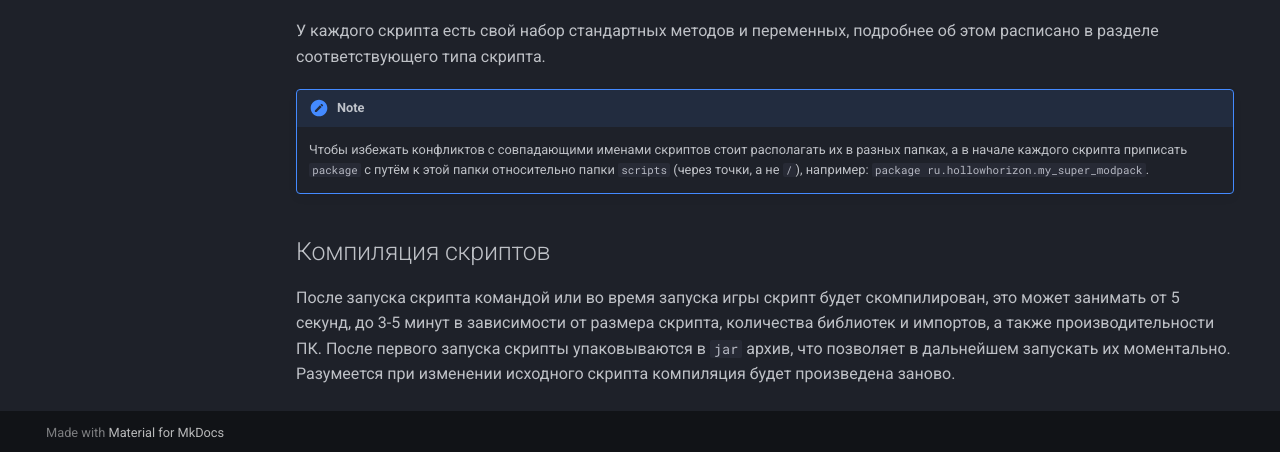
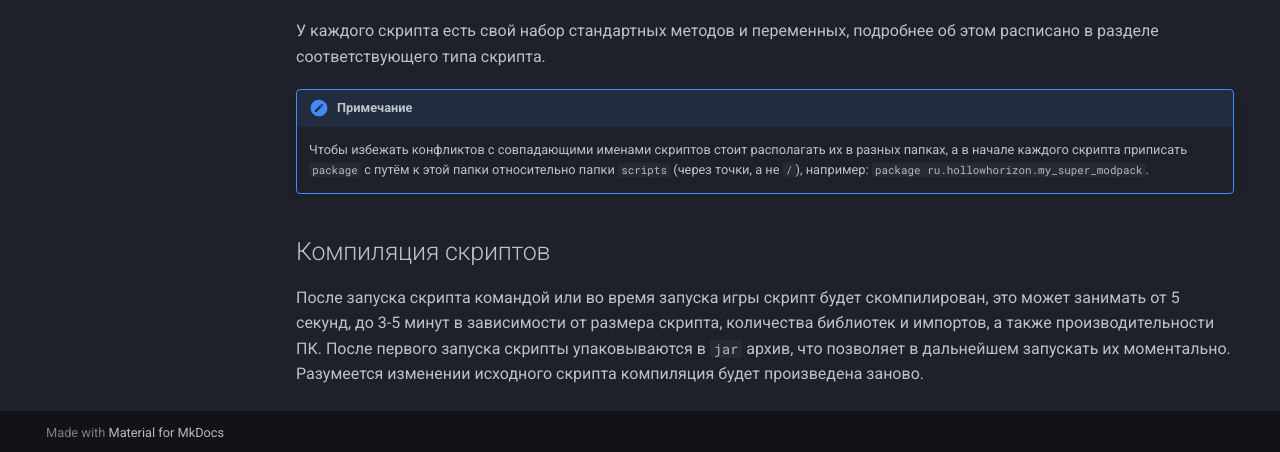
Before and after one commit to HollowHorizon/HollowEngineDocs, an MkDocs documentation site: the page built from docs/scripting/introduction.md, in a window 1280 px wide and 1400 px high. Shown: the part 945-1397 px from the top of the window. Built offline with MkDocs 1.6.1 and Material for MkDocs 9.7.7, drawn with Linux system fonts in a browser that asks for light colours; comment, search, counter and statistics services are not loaded.

Commit message:
Update introduction.md

```diff
--- a/docs/scripting/introduction.md
+++ b/docs/scripting/introduction.md
@@ -23,9 +23,9 @@ HollowEngine позволяет писать скрипты на языке [Kot
 
 У каждого скрипта есть свой набор стандартных методов и переменных, подробнее об этом расписано в разделе соответствующего типа скрипта.
 
-!!! Note
+!!! note "Примечание"
     Чтобы избежать конфликтов с совпадающими именами скриптов стоит располагать их в разных папках, а в начале каждого скрипта приписать `package` с путём к этой папки относительно папки `scripts` (через точки, а не `/`), например: `package ru.hollowhorizon.my_super_modpack`.
 
 ## Компиляция скриптов
 
-После запуска скрипта командой или во время запуска игры скрипт будет скомпилирован, это может занимать от 5 секунд, до 3-5 минут в зависимости от размера скрипта, количества библиотек и импортов, а также производительности ПК. После первого запуска скрипты упаковываются в `jar` архив, что позволяет в дальнейшем запускать их моментально. Разумеется при изменении исходного скрипта компиляция будет произведена заново.
+После запуска скрипта командой или во время запуска игры скрипт будет скомпилирован, это может занимать от 5 секунд, до 3-5 минут в зависимости от размера скрипта, количества библиотек и импортов, а также производительности ПК. После первого запуска скрипты упаковываются в `jar` архив, что позволяет в дальнейшем запускать их моментально. Разумеется изменении исходного скрипта компиляция будет произведена заново.
```
